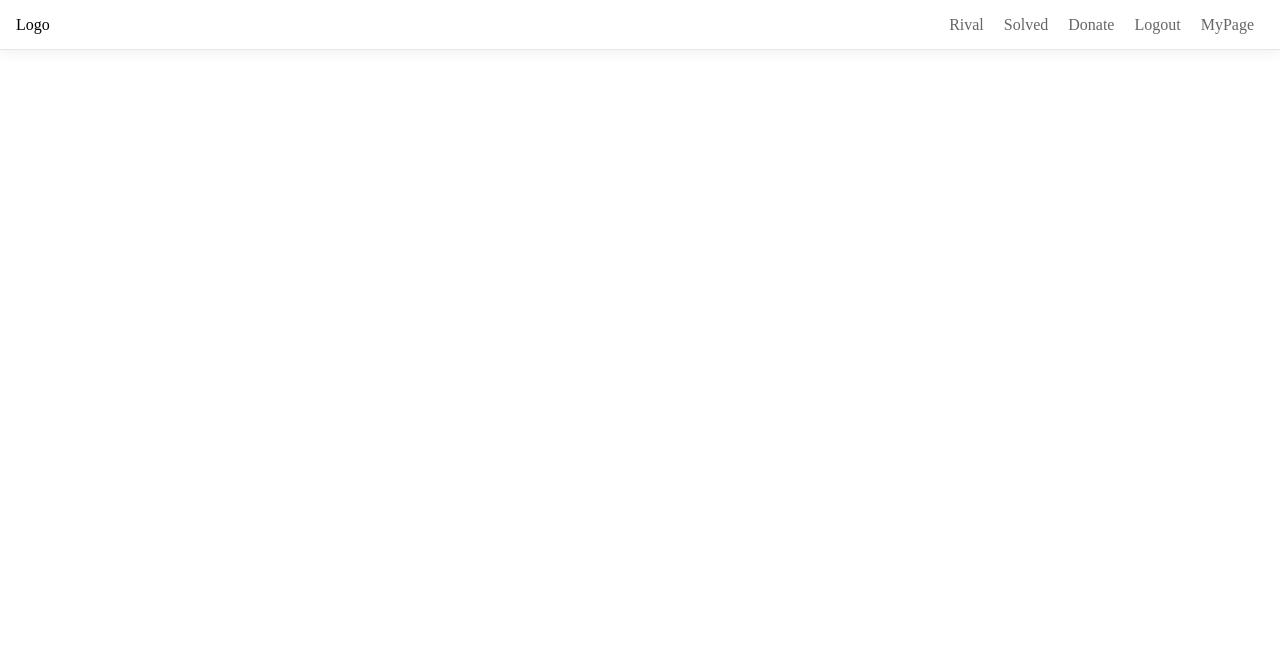
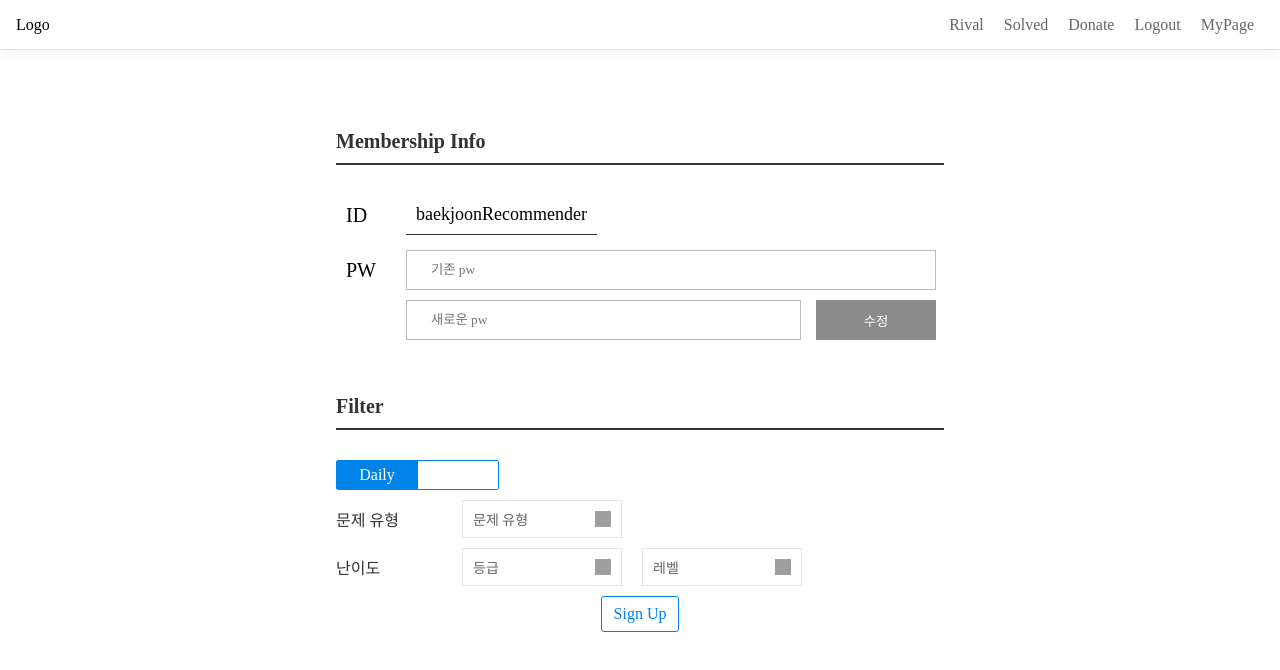
Before and after one commit to xi-jjun/baekjoon-recommender, a React (Create React App) app in the folder front/: page /myPage in a window 1280 px wide. Shown: the top 670 px of the page. Built offline with nearby package versions, Linux system fonts and the light colour scheme; grey boxes are pictures that could not be loaded.

Commit message:
[추가] 마이페이지

```diff
--- a/front/src/Pages/community/MyPage/MyPage.js
+++ b/front/src/Pages/community/MyPage/MyPage.js
@@ -1,8 +1,41 @@
 import Header from "../../../Components/Header";
+import * as Default from "../../../Default";
+import * as Community from "../Community";
+import * as Styled from "./Styled";
+import CommunityButton from "../../../Components/CommunityButton";
+import Toggle from "../../../Components/Toggle";
+import Button from "../../../Components/Button";
 
 const MyPage = () => {
     return (
-        <Header />
+        <div>
+            <Header />
+            <Styled.Container>
+                <Community.InfoContainer>
+                    <Community.InfoContainerLabel>Membership Info</Community.InfoContainerLabel>
+                    <Community.InfoSubContainer>
+                        <Community.InfoLabel>ID</Community.InfoLabel>
+                        <Styled.Info>baekjoonRecommender</Styled.Info>
+                    </Community.InfoSubContainer>
+                    <Community.InfoSubContainer>
+                        <Community.InfoLabel>PW</Community.InfoLabel>
+                        <Community.Input placeholder="기존 pw" />
+                    </Community.InfoSubContainer>
+                    <Community.InfoSubContainer>
+                        <Community.InfoLabel></Community.InfoLabel>
+                        <Community.ShortInput placeholder="새로운 pw" />
+                        <CommunityButton typo="수정" />
+                    </Community.InfoSubContainer>
+                </Community.InfoContainer>
+                <Community.InfoContainer>
+                    <Community.InfoContainerLabel>Filter</Community.InfoContainerLabel>
+                    <Toggle typo1="Daily" typo2="Schedule" element1={<Community.DailyFilter />} element2={<Community.ScheduleFilter />} />
+                    <div style={{ display: "flex", justifyContent: "center" }}>
+                        <Default.StyledLink to="/myPage"><Button typo="Sign Up" /></Default.StyledLink>
+                    </div>
+                </Community.InfoContainer>
+            </Styled.Container>
+        </div>
     )
 }
 
--- a/front/src/Pages/community/MyPage/Styled.js
+++ b/front/src/Pages/community/MyPage/Styled.js
@@ -1,5 +1,19 @@
 import styled from "styled-components";
 
 export const Container = styled.div`
+width: 668px;
+box-sizing: border-box;
+padding: 30px;
+margin: auto
+`
 
+export const Info = styled.span`
+height: 40px;
+display: flex;
+align-items: center;
+box-sizing: border-box;
+margin: 10px 0;
+padding: 0 10px;
+font-size: 18px;
+border-bottom: solid 1px #333;
 `
```
